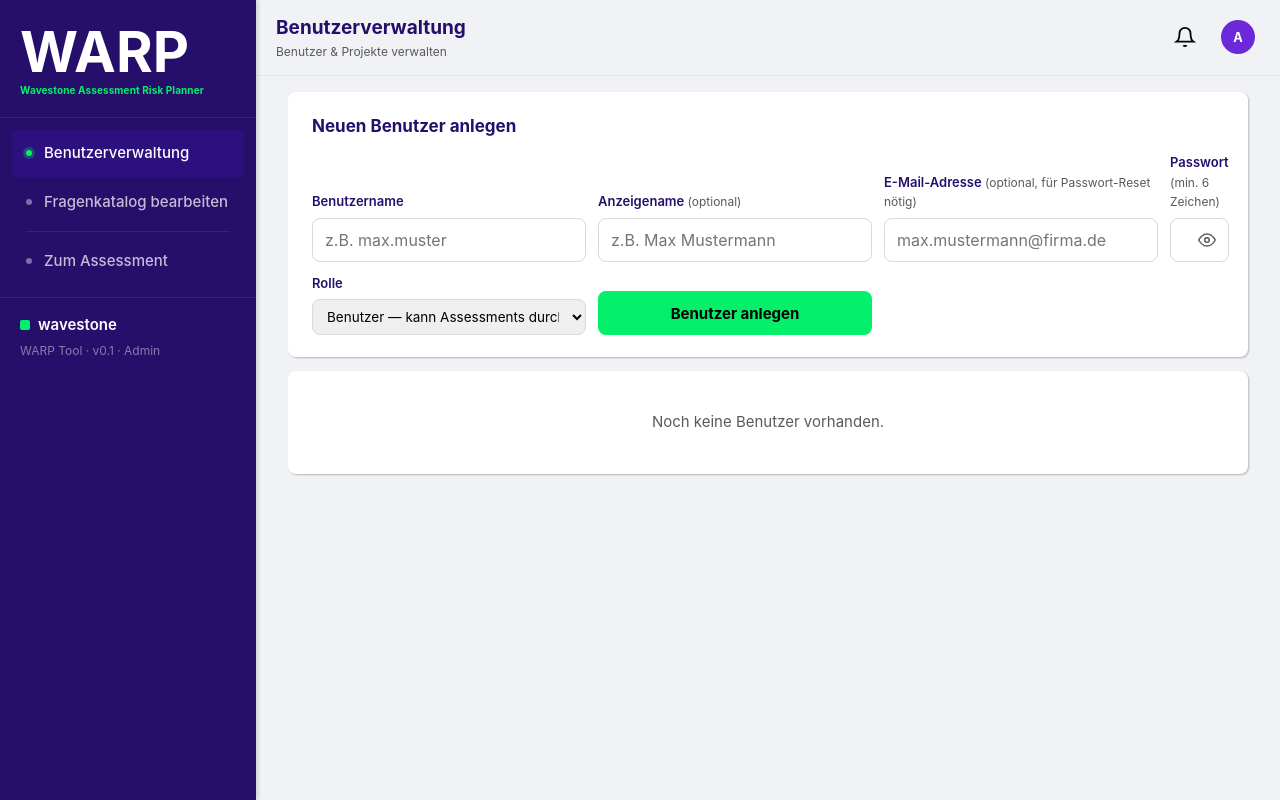
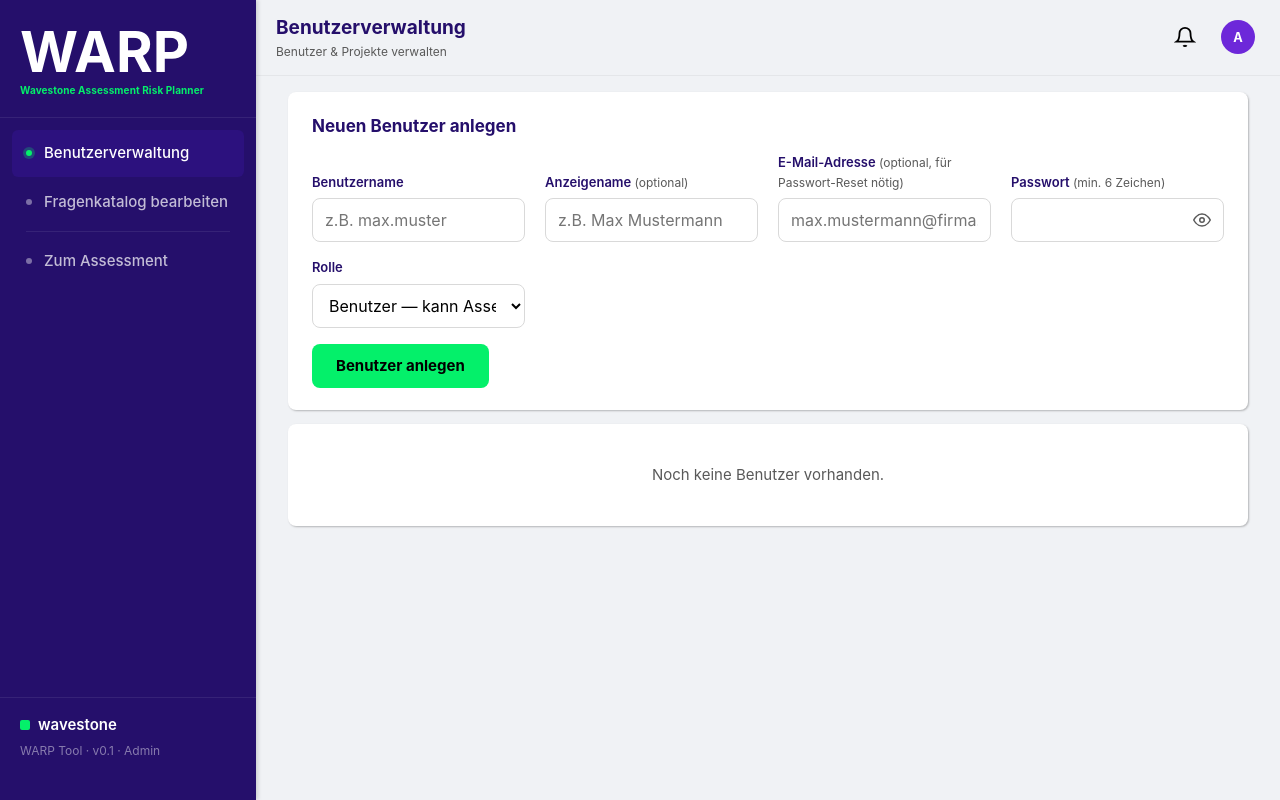
Before and after one commit to Tob1Cont1nued/warp, a Flask app: page /admin in a window 1280 px wide. Run offline with Flask 3, Linux system fonts and the light colour scheme; a user stored in the database is signed in; data comes from the database, SQL or seed files in the repository; data that the repository does not hold is empty; some libraries are stand-ins or nearby versions.

Commit message:
fix: Sidebar-Fuß und Benutzer-Formular auf den Admin-Seiten
- admin.html/admin_questions.html: .sidebar-nav war nicht in den
  .sidebar-scroll-Wrapper eingebettet, den .sidebar-foot per Flex
  braucht, um an den unteren Rand gedrückt zu werden (wie bei den
  anderen Seiten über _sidebar.html). Dadurch klebte 'wavestone' direkt
  unter der Navigation statt unten in der Sidebar.
- .admin-new-user-form: fixes 3-Spalten-plus-auto-Grid reichte nicht
  für die 5 Felder + Button, wodurch die zweite Zeile schlecht gefüllt
  und der Button unproportional breit wirkte ('drangequetscht'). Jetzt
  responsives auto-fit-Grid, Button auf eigener Zeile.
- .field select bekommt jetzt dieselbe Styling-Regel wie .field input
  statt Inline-Styles in admin.html.

Lokal verifiziert (breite und schmale Ansicht, admin.html und
admin_questions.html): Sidebar-Fuß sitzt jetzt am unteren Rand.

Co-Authored-By: Claude Sonnet 5 <noreply@anthropic.com>

```diff
--- a/app/static/css/app.css
+++ b/app/static/css/app.css
@@ -316,7 +316,7 @@ button { cursor: pointer; }
   font-weight: 600;
   color: var(--ws-blue-deep);
 }
-.field input {
+.field input, .field select {
   font-size: 16px;
   min-height: var(--hit);
   border: 1px solid var(--c-border);
@@ -326,7 +326,7 @@ button { cursor: pointer; }
   outline: none;
   transition: border-color 0.15s, box-shadow 0.15s;
 }
-.field input:focus {
+.field input:focus, .field select:focus {
   border-color: var(--ws-blue);
   box-shadow: 0 0 0 3px rgba(69,29,199,0.15);
 }
@@ -984,11 +984,17 @@ button { cursor: pointer; }
 .admin-new-user-card h2 { margin-bottom: 14px; }
 .admin-new-user-form {
   display: grid;
-  grid-template-columns: 1fr 1fr 1fr auto;
-  gap: 12px;
+  grid-template-columns: repeat(auto-fit, minmax(190px, 1fr));
+  gap: 16px 20px;
   align-items: end;
 }
-@media (max-width: 900px) {
+.admin-new-user-form .btn-primary {
+  grid-column: 1 / -1;
+  justify-self: start;
+  width: auto;
+  padding: 10px 24px;
+}
+@media (max-width: 640px) {
   .admin-new-user-form { grid-template-columns: 1fr; }
 }
 .label-optional { font-weight: 400; color: var(--c-text-muted); font-size: 12px; }
--- a/app/templates/admin.html
+++ b/app/templates/admin.html
@@ -31,6 +31,7 @@
       <span class="sidebar-brand-tagline">Wavestone Assessment Risk Planner</span>
     </div>
   </div>
+  <div class="sidebar-scroll">
     <nav class="sidebar-nav">
       <a class="sidebar-nav-item active" href="{{ url_for('admin_overview') }}">
         <span class="dot"></span>Benutzerverwaltung
@@ -43,6 +44,7 @@
         <span class="dot"></span>Zum Assessment
       </a>
     </nav>
+  </div>
   <div class="sidebar-foot">
     <div class="sidebar-foot-brand">
       <span class="brand-mark"></span>
@@ -86,13 +88,13 @@
       </div>
       <div class="field">
         <label for="role">Rolle</label>
-        <select id="role" name="role" style="padding:8px 10px;border:1px solid var(--c-border);border-radius:8px;font-size:.9rem;width:100%">
+        <select id="role" name="role">
           <option value="user">Benutzer — kann Assessments durchführen</option>
           <option value="admin">Admin — kann Postkorb sehen &amp; bearbeiten</option>
           <option value="superuser">Superuser — voller Zugriff</option>
         </select>
       </div>
-      <button type="submit" class="btn btn-primary" style="width:auto;padding:10px 24px">Benutzer anlegen</button>
+      <button type="submit" class="btn btn-primary">Benutzer anlegen</button>
     </form>
   </section>
 
--- a/app/templates/admin_questions.html
+++ b/app/templates/admin_questions.html
@@ -136,6 +136,7 @@
       <span class="sidebar-brand-tagline">Wavestone Assessment Risk Planner</span>
     </div>
   </div>
+  <div class="sidebar-scroll">
     <nav class="sidebar-nav">
       <a class="sidebar-nav-item" href="{{ url_for('admin_overview') }}">
         <span class="dot"></span>Benutzerverwaltung
@@ -148,6 +149,7 @@
         <span class="dot"></span>Zum Assessment
       </a>
     </nav>
+  </div>
   <div class="sidebar-foot">
     <div class="sidebar-foot-brand">
       <span class="brand-mark"></span>
```
Lines whose indentation alone changed are shown as unchanged.
